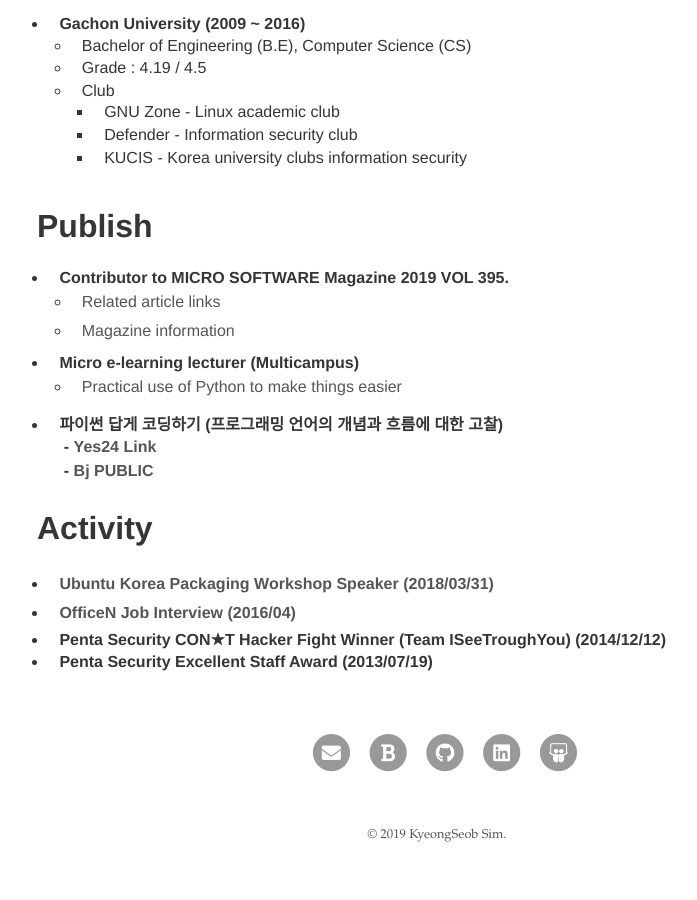
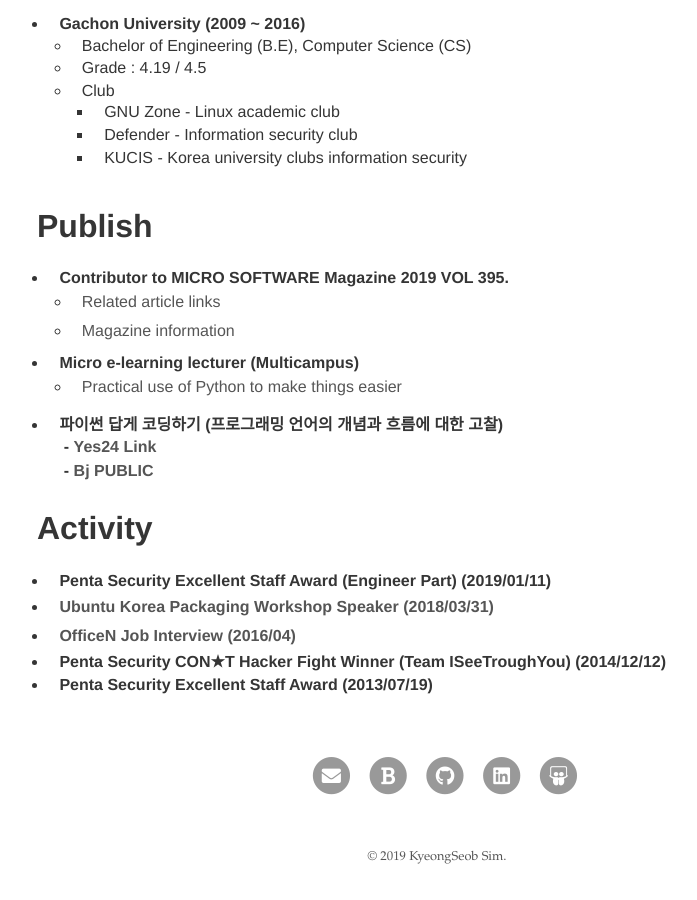
Before and after one commit to kssim/profile, a Jekyll site: the page built from index.md, in a window 1280 px wide and 900 px high, scrolled down 4209 px. Shown: the whole window, without its empty margins (203-900 px from the left). Built offline with Jekyll 4.4.1, drawn with Linux system fonts in a browser that asks for light colours; our own code applies the rules of GitHub Pages for plain Markdown files; before the commit the page ends 5087 px from its top, so only the background shows below that.

Commit message:
Update index.md

```diff
--- a/index.md
+++ b/index.md
@@ -185,6 +185,7 @@ I want to develop a program for a long time. :)
 
 
 # Activity
+- Penta Security Excellent Staff Award (Engineer Part) (2019/01/11)
 - [Ubuntu Korea Packaging Workshop Speaker (2018/03/31)](https://github.com/kssim/2018-korea-ubuntu-packaging-workshop)
 - [OfficeN Job Interview (2016/04)](http://officen.kr/ajax/ajaxmeminfo.do?memberID=444)
 - Penta Security CON★T Hacker Fight Winner (Team ISeeTroughYou) (2014/12/12)
```
